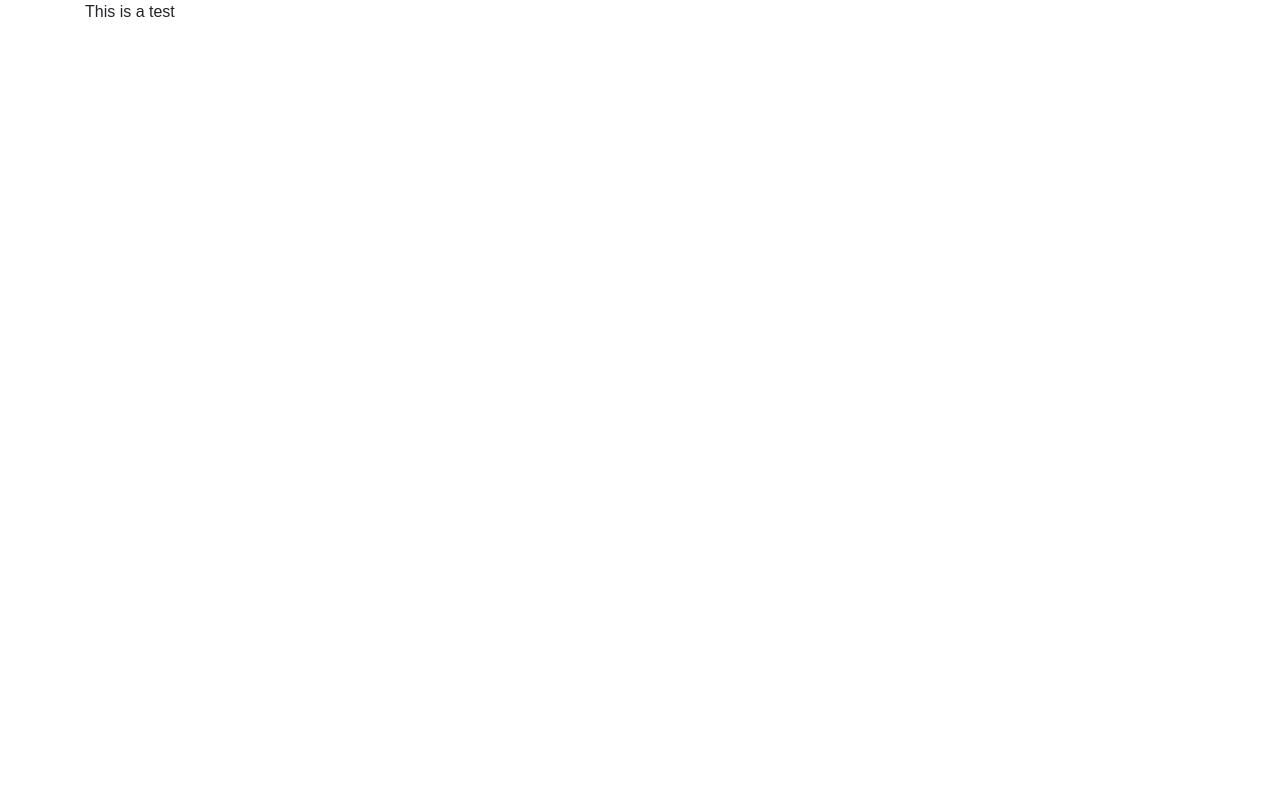
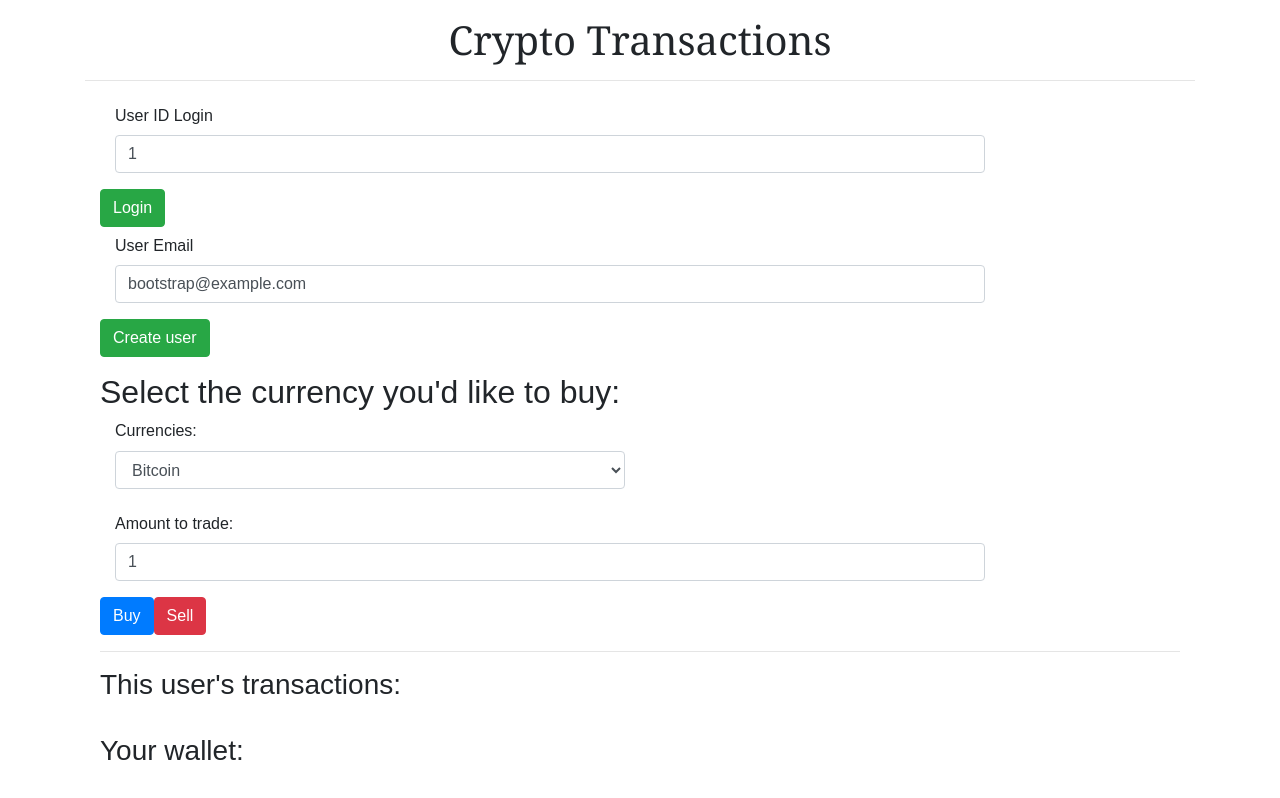
Before and after one commit to rwmullowney/NYT-React-Search, a React (Create React App) app: page / in a window 1280 px wide. Built offline with nearby package versions, Linux system fonts and the light colour scheme.

Commit message:
Adds basic HTML skeleton for transactions page

```diff
--- a/src/components/Header.js
+++ b/src/components/Header.js
@@ -1,11 +1,89 @@
 import React, { Component } from 'react';
+
+var textStyle = {
+  fontFamily: "Georgia"
+};
 
 export default class Header extends Component {
   render() {
     return (
-      <div className="container header">
-        This is a test
+      <div className="container justify-content-center mt-3 header">
+        <h1 className="text-center" style={textStyle}>Crypto Transactions</h1>
+
+        <hr />
+
         {/* {this.props.children} */}
+        <div className="container">
+          {/* {{!-- Sign in as a select userID --}} */}
+          <div className="form-group">
+            <label for="example-email-input" className="col-2 col-form-label">User ID Login</label>
+            <div className="col-10">
+              <input className="form-control" type="email" value="1" id="loginID" />
+            </div>
+          </div>
+          <div id="showLogin"></div>
+          <button className="btn btn-success" id="userLogin">Login</button>
+
+
+          {/* Create a new user */}
+          <div className="form-group">
+            <label for="example-email-input" className="col-2 col-form-label">User Email</label>
+            <div className="col-10">
+              <input className="form-control" type="email" value="bootstrap@example.com" id="userEmail" />
+            </div>
+          </div>
+          <button className="btn btn-success" id="submitEmail">Create user</button>
+
+
+          <h2 className="mt-3">Select the currency you'd like to buy:</h2>
+          <div className="col-6">
+            <div className="form-group">
+              <label for="exampleSelect1">Currencies:</label>
+              <select className="form-control" id="coinDropdown">
+                <option value="1">Bitcoin</option>
+                <option value="2">Litecoin</option>
+                <option value="52">Ripple</option>
+                <option value="512">Stellar</option>
+                <option value="1027">Ethereum</option>
+                <option value="1720">IOTA</option>
+                <option value="1765">EOS</option>
+                <option value="1831">Bitcoin Cash</option>
+                <option value="1958">TRON</option>
+                <option value="2010">Cardano</option>
+              </select>
+            </div>
+          </div>
+
+          {/* TODO: Display coin API information here */}
+          <div id="coinIcon"></div>
+          <div id="coinName"></div>
+          <div id="coinPrice"></div>
+
+          <div className="form-group">
+            <label for="example-number-input" className="col-2 col-form-label">Amount to trade:</label>
+            <div className="col-10">
+              <input className="form-control" type="number" value="1" id="coinAmount" />
+            </div>
+          </div>
+
+          <button className="btn btn-primary" id="buyTransaction">Buy</button>
+          <button className="btn btn-danger" id="sellTransaction">Sell</button>
+
+          <br />
+          {/* Display whether transaction was successful (I think?) */}
+          <div id="transactionStatus"></div>
+
+
+          <hr />
+
+          <h3>This user's transactions:</h3>
+          <div id="userTransacations"></div>
+          <br />
+
+          <h3>Your wallet:</h3>
+          <div id="userCoins"></div>
+
+        </div>
       </div>
     )
   }
```
Also changed, not shown: 2 other files (tests, documents, lock files or other folders).
